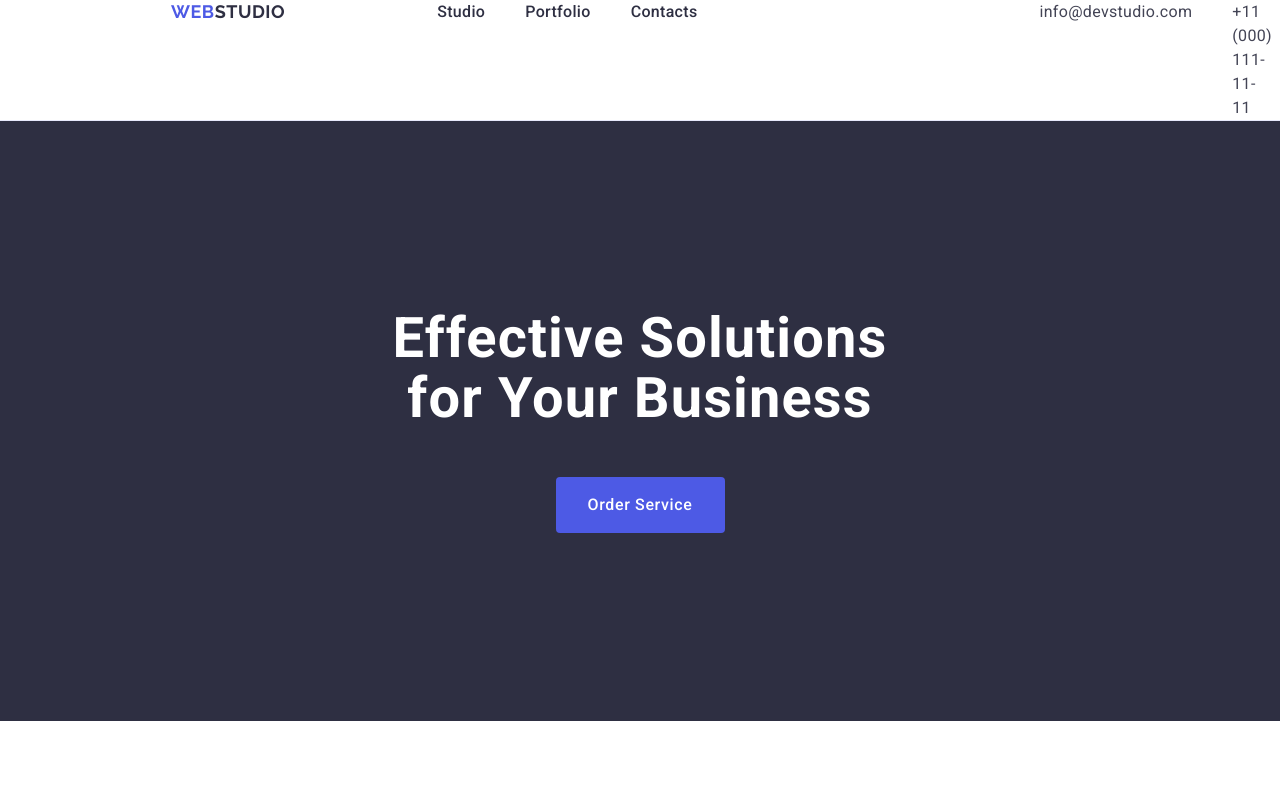
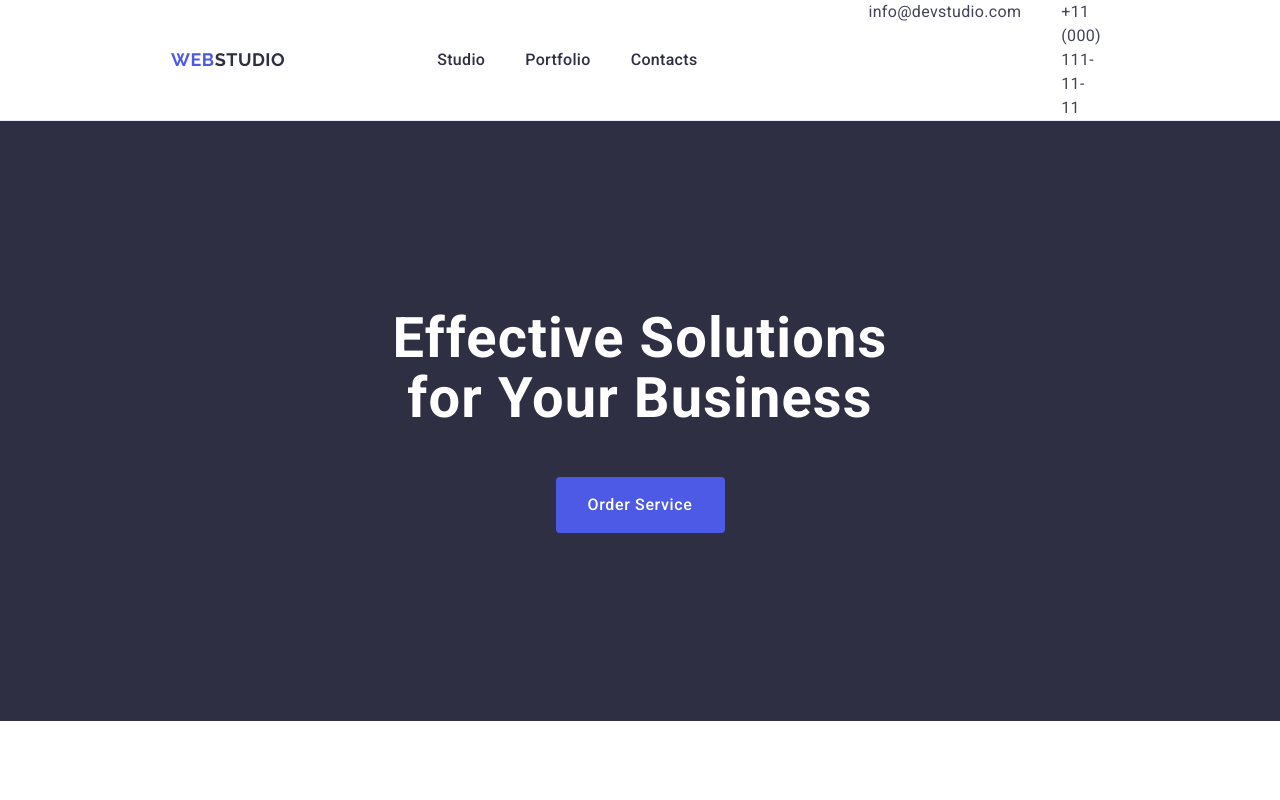
Before and after one commit to Yura-Chek/goit-markup-hw-03, a plain HTML site: page index.html in a window 1280 px wide. Shown: the top 800 px of the page. Drawn offline with nearby package versions, Linux system fonts and the light colour scheme.

Commit message:
chenge header 3

```diff
--- a/index.html
+++ b/index.html
@@ -22,8 +22,7 @@
   <body>
     <div class="wraper">
       <header class="header">
-        <div class="nav-menu">
-          <div class="container">
+        <div class="nav-menu container">
           <nav class="navigat">
             <a href="./index.html" class="nav"
               >Web<span class="logo-studio">Studio</span>
@@ -34,7 +33,7 @@
               <li><a href="" class="nav-list-item">Contacts</a></li>
             </ul>
           </nav>
-          </div>
+
           <div class="container">
             <address class="contacts">
               <ul class="contacts-link">
```
Lines whose indentation alone changed are shown as unchanged.
